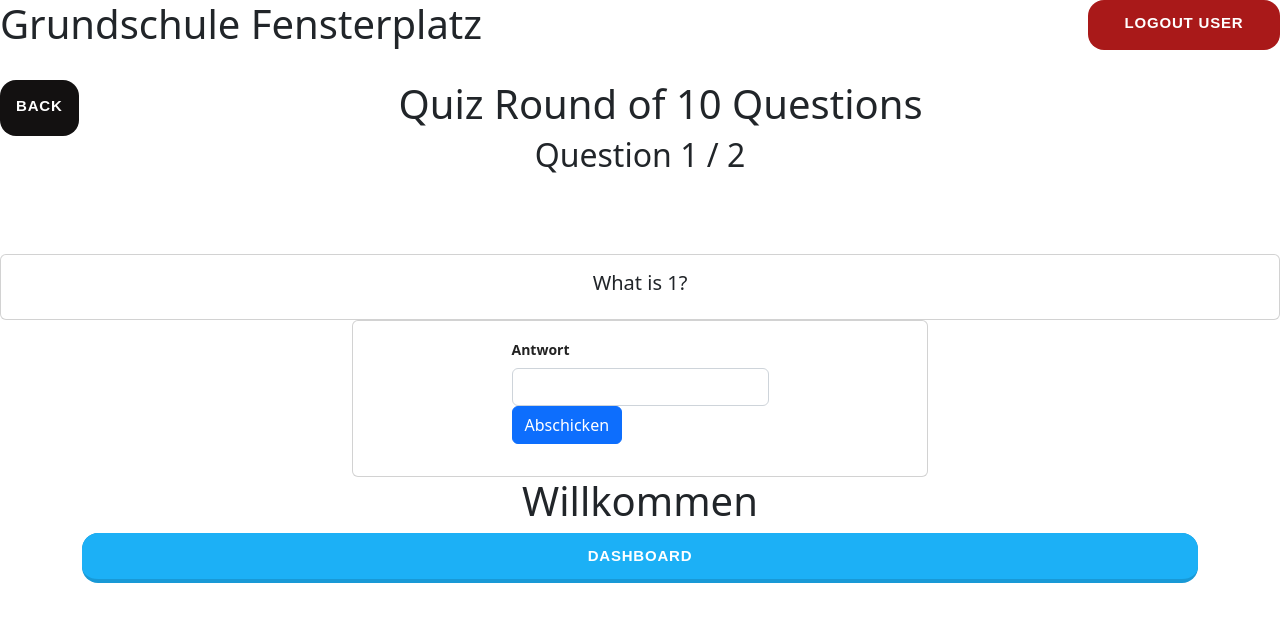
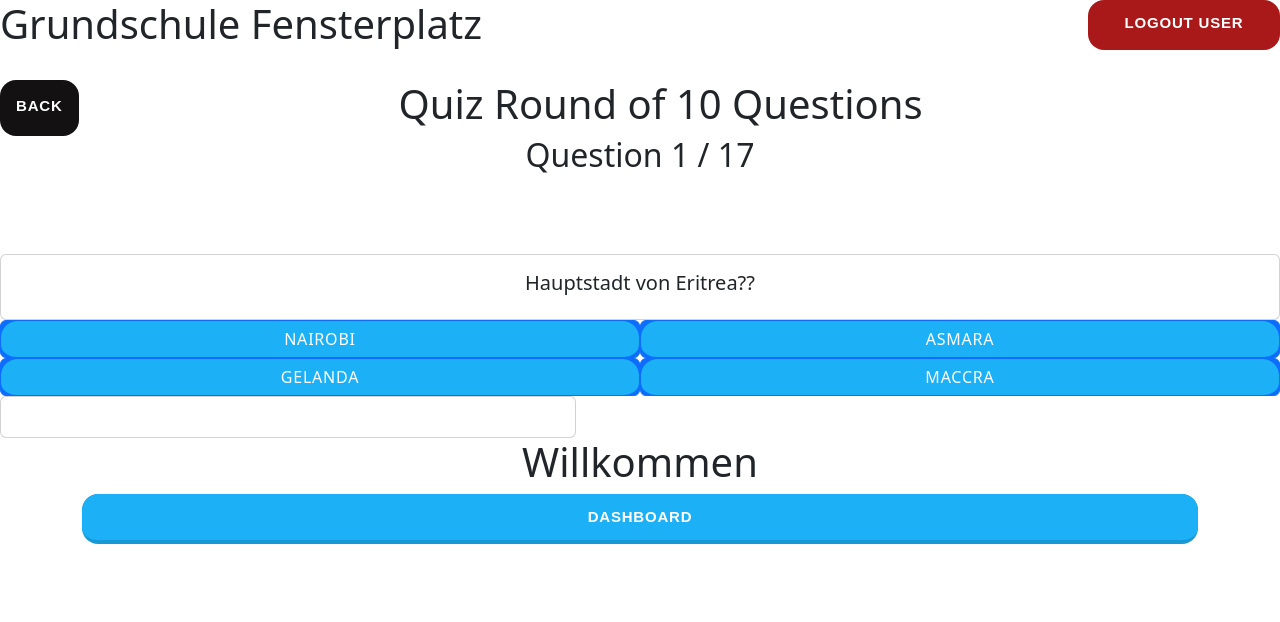
Before and after one commit to laoshanlungo/quizApp, a React (Create React App) app: page /play in a window 1280 px wide. Shown: the top 622 px of the page. Built offline with nearby package versions, Linux system fonts and the light colour scheme.

Commit message:
adding questions to json

```diff
--- a/src/components/Game/GameRound.js
+++ b/src/components/Game/GameRound.js
@@ -5,7 +5,7 @@ import { MultipleChoiceQuestionCard, QuestionCard } from "../QuestionCards";
 import questionFile from '../../static/questions.json';
 
 const GameRound = () => {
-  const numberOfQuestionsPerRound = 10 < questionFile.length ? 10 : questionFile.length;
+  const numberOfQuestionsPerRound = questionFile.length;
   const [questions, setQuestions] = useState([]);
   const [score, setScore] = useState(0);
   const [currentQuestion, setCurrentQuestion] = useState(0);
--- a/src/static/questions.json
+++ b/src/static/questions.json
@@ -1,12 +1,83 @@
-[{
-    "question":"What is 1?",
-    "answers":["1","2","3","4"],
-    "solve":"0",
+[{"question":"Hauptstadt von Eritrea??",
+"answers":["Nairobi","Asmara","Gelanda","Maccra"],
+"multiplechoice":true,
+"solve":"1"},
+{"question":"Hauptstadt von Guinea??",
+"answers":["Conakry","Manama","Cüsinau","Derwani"],
+"multiplechoice":true,
+"solve":"0"},
+{
+    "question":"Was ist die Hauptstadt von Kenya?",
+    "solve":"Nairobi",
     "multiplechoice":false
   },
 {
-    "question":"What is 3?",
-    "answers":["1","2","3","4"],
-    "solve":"2",
+    "question":"Was ist die Hauptstadt von Uganda",
+    "solve":"Kampala",
     "multiplechoice":false
-}]
+},
+{
+    "question":"Was ist die Hauptstadt von Ghana",
+    "solve":"Accra",
+    "multiplechoice":false
+  },
+  {
+    "question":"Was ist die Hauptstadt von Marokko",
+    "solve":"Rabat",
+    "multiplechoice":false
+  },
+  {
+    "question":"Was ist die Hauptstadt von Italien",
+    "solve":"Rom",
+    "multiplechoice":false
+  },
+  {
+    "question":"Was ist die Hauptstadt von Griechenland",
+    "solve":"Athen",
+    "multiplechoice":false
+  },
+  {
+    "question":"Was ist die Hauptstadt von Laos",
+    "solve":"Vientiane",
+    "multiplechoice":false
+  },
+  {
+    "question":"Was ist die Hauptstadt von Südafrika",
+    "solve":"Kapstadt",
+    "multiplechoice":false
+  },
+  {
+    "question":"Was ist die Hauptstadt von Namibia",
+    "solve":"Windhoek",
+    "multiplechoice":false
+  },
+  {
+    "question":"Was ist die Hauptstadt von Burkina Faso",
+    "solve":"Ouagadougou",
+    "multiplechoice":false
+  },
+  {
+    "question":"Was ist die Hauptstadt von Sierra Leone",
+    "solve":"Freetown",
+    "multiplechoice":false
+  },
+  {
+    "question":"Was ist die Hauptstadt von Deutschland",
+    "solve":"Berlin",
+    "multiplechoice":false
+  },
+  {
+    "question":"Was ist die Hauptstadt von Jamaica",
+    "solve":"Kingston",
+    "multiplechoice":false
+  },
+  {
+    "question":"Was ist die Hauptstadt von Wales",
+    "solve":"Cardiff",
+    "multiplechoice":false
+  },
+  {
+    "question":"Was ist die Hauptstadt von Eritrea",
+    "solve":"Asmara",
+    "multiplechoice":false
+  }]
```
